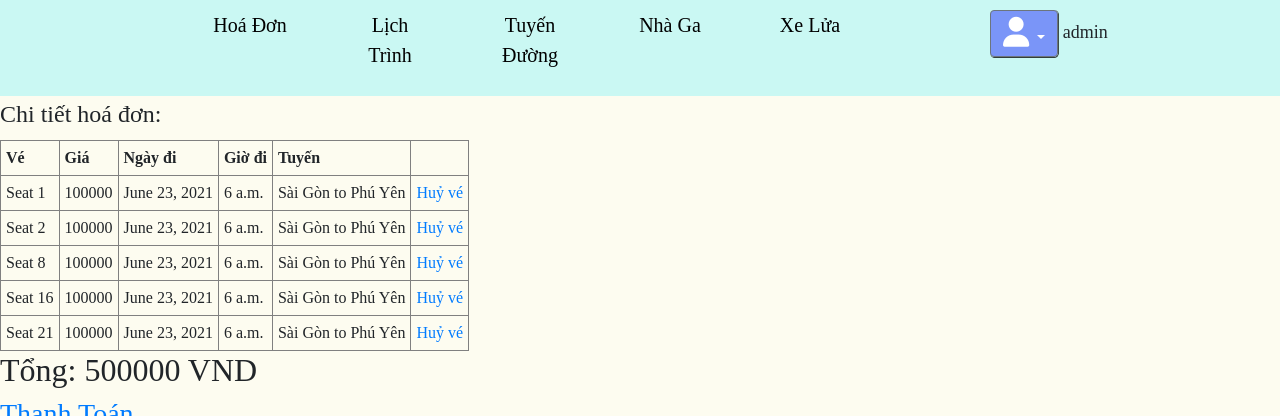
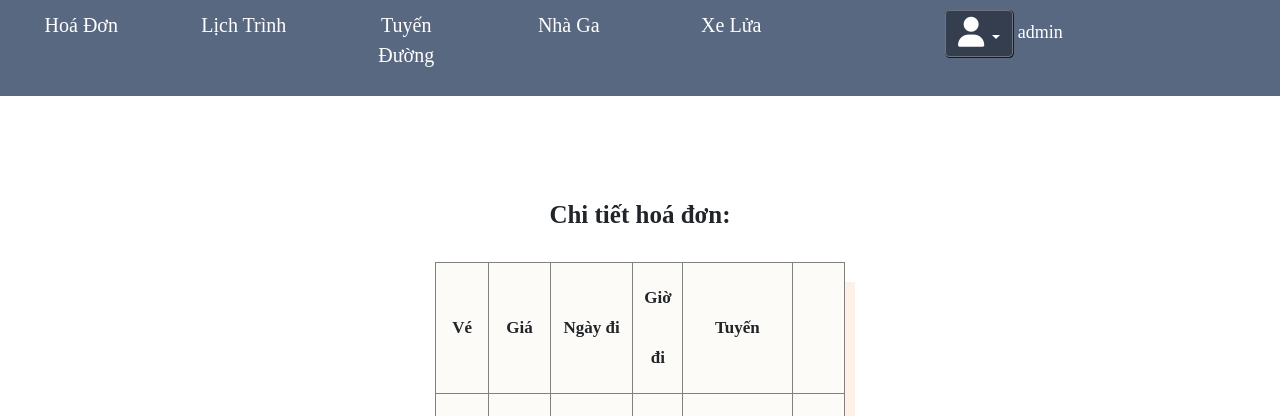
Before and after one commit to pmhnam/banvetau, a Django app: page /detail-bills/13/ in a window 1280 px wide; the page is wider, and only the part inside the window is pictured. Shown: the top 416 px of that part. Run offline with Django 3.2, Linux system fonts and the light colour scheme; a user stored in the database is signed in; data comes from the database, SQL or seed files in the repository; both versions use the stored data as it was after the commit; some libraries are stand-ins or nearby versions; some web fonts are replaced.

Commit message:
add css manage

```diff
--- a/core/templates/core/base_manage.html
+++ b/core/templates/core/base_manage.html
@@ -1,20 +1,26 @@
-
 {% load static %}
 
 <!DOCTYPE html>
 <html lang="en">
   <head>
     <!-- Required meta tags -->
-    <meta charset="utf-8">
-    <meta name="viewport" content="width=device-width, initial-scale=1, shrink-to-fit=no">
+    <meta charset="utf-8" />
+    <meta
+      name="viewport"
+      content="width=device-width, initial-scale=1, shrink-to-fit=no"
+    />
 
     <!-- Bootstrap CSS -->
-    <link rel="stylesheet" href="https://stackpath.bootstrapcdn.com/bootstrap/4.3.1/css/bootstrap.min.css" integrity="sha384-ggOyR0iXCbMQv3Xipma34MD+dH/1fQ784/j6cY/iJTQUOhcWr7x9JvoRxT2MZw1T" crossorigin="anonymous">
+    <link
+      rel="stylesheet"
+      href="https://stackpath.bootstrapcdn.com/bootstrap/4.3.1/css/bootstrap.min.css"
+      integrity="sha384-ggOyR0iXCbMQv3Xipma34MD+dH/1fQ784/j6cY/iJTQUOhcWr7x9JvoRxT2MZw1T"
+      crossorigin="anonymous"
+    />
 
     <!--css style-->
-    <link rel="stylesheet" href="{% static 'css/base.css' %}">
-    {% block head %}
-    {% endblock head %}
+    <link rel="stylesheet" href="{% static 'css/index.css' %}" />
+    {% block head %} {% endblock head %}
   </head>
   <body>
     <header>
@@ -22,52 +28,84 @@
         <div class="container_menu">
           <ul class="menu_header">
             <li class="item_header"><a href="{% url 'bills' %}">Hoá Đơn</a></li>
-                    <li class="item_header"><a href="{% url 'schedules' %}">Lịch Trình</a></li>
-                    <li class="item_header"><a href="{% url 'routes' %}">Tuyến Đường</a></li>
-                    <li class="item_header"><a href="{% url 'stations' %}">Nhà Ga</a></li>
+            <li class="item_header">
+              <a href="{% url 'schedules' %}">Lịch Trình</a>
+            </li>
+            <li class="item_header">
+              <a href="{% url 'routes' %}">Tuyến Đường</a>
+            </li>
+            <li class="item_header">
+              <a href="{% url 'stations' %}">Nhà Ga</a>
+            </li>
             <li class="item_header"><a href="{% url 'trains' %}">Xe Lửa</a></li>
             <!-- <li class="item_header"></li> -->
           </ul>
         </div>
-            {% if user.username  %}
+        {% if user.username %}
         <div class="contain_login">
           <div class="dropdown open">
-                        <button class="btn btn-secondary dropdown-toggle btnProfile" type="button" id="triggerId" data-toggle="dropdown" aria-haspopup="true"
-                                aria-expanded="false">
+            <button
+              class="btn btn-secondary dropdown-toggle btnProfile"
+              type="button"
+              id="triggerId"
+              data-toggle="dropdown"
+              aria-haspopup="true"
+              aria-expanded="false"
+            >
               <i class="fas fa-user userSize"></i>
             </button>
-                        <span>{{user.username}}</span>
+            <span style="color:white;">{{user.username}}</span>
             <div class="dropdown-menu" aria-labelledby="triggerId">
               <!-- <button class="dropdown-item" href="#">My cart</button> -->
-                            <button class="dropdown-item" ><a href="{% url 'bills' %}">Management</a></button>
-                            <button class="dropdown-item" ><a href="{% url 'index' %}">My cart</a></button>
+              <button class="dropdown-item">
+                <a href="{% url 'bills' %}">Management</a>
+              </button>
+              <button class="dropdown-item">
+                <a href="{% url 'index' %}">My cart</a>
+              </button>
               <div class="dropdown-divider"></div>
-                            <button class="dropdown-item" ><a href="{% url 'logout' %}">Logout</a></button>
+              <button class="dropdown-item">
+                <a href="{% url 'logout' %}">Logout</a>
+              </button>
             </div>
           </div>
         </div>
         {% else %}
-                <a href ="{% url 'login' %}">Login</a>
+        <a href="{% url 'login' %}">Login</a>
         {% endif %}
       </div>
     </header>
 
     {% block contain %}{% endblock contain %}
 
-
     <div class="container_animation">
-        <img class='bg' src="./images/bg.png" alt="">
-        <img class='car1' src="./images/police_car.gif" alt="">
-        <img class='car2' src="./images/police_car.gif" alt="">
-        <img class='car3' src="./images/police_car.gif" alt="">
+      <img class="bg" src="./images/bg.png" alt="" />
+      <img class="car1" src="./images/police_car.gif" alt="" />
+      <img class="car2" src="./images/police_car.gif" alt="" />
+      <img class="car3" src="./images/police_car.gif" alt="" />
     </div>
 
     <!-- icon style -->
-    <script src="https://kit.fontawesome.com/36cfb5df1b.js" crossorigin="anonymous"></script>
+    <script
+      src="https://kit.fontawesome.com/36cfb5df1b.js"
+      crossorigin="anonymous"
+    ></script>
     <!-- Optional JavaScript -->
     <!-- jQuery first, then Popper.js, then Bootstrap JS -->
-    <script src="https://code.jquery.com/jquery-3.3.1.slim.min.js" integrity="sha384-q8i/X+965DzO0rT7abK41JStQIAqVgRVzpbzo5smXKp4YfRvH+8abtTE1Pi6jizo" crossorigin="anonymous"></script>
-    <script src="https://cdnjs.cloudflare.com/ajax/libs/popper.js/1.14.7/umd/popper.min.js" integrity="sha384-UO2eT0CpHqdSJQ6hJty5KVphtPhzWj9WO1clHTMGa3JDZwrnQq4sF86dIHNDz0W1" crossorigin="anonymous"></script>
-    <script src="https://stackpath.bootstrapcdn.com/bootstrap/4.3.1/js/bootstrap.min.js" integrity="sha384-JjSmVgyd0p3pXB1rRibZUAYoIIy6OrQ6VrjIEaFf/nJGzIxFDsf4x0xIM+B07jRM" crossorigin="anonymous"></script>
+    <script
+      src="https://code.jquery.com/jquery-3.3.1.slim.min.js"
+      integrity="sha384-q8i/X+965DzO0rT7abK41JStQIAqVgRVzpbzo5smXKp4YfRvH+8abtTE1Pi6jizo"
+      crossorigin="anonymous"
+    ></script>
+    <script
+      src="https://cdnjs.cloudflare.com/ajax/libs/popper.js/1.14.7/umd/popper.min.js"
+      integrity="sha384-UO2eT0CpHqdSJQ6hJty5KVphtPhzWj9WO1clHTMGa3JDZwrnQq4sF86dIHNDz0W1"
+      crossorigin="anonymous"
+    ></script>
+    <script
+      src="https://stackpath.bootstrapcdn.com/bootstrap/4.3.1/js/bootstrap.min.js"
+      integrity="sha384-JjSmVgyd0p3pXB1rRibZUAYoIIy6OrQ6VrjIEaFf/nJGzIxFDsf4x0xIM+B07jRM"
+      crossorigin="anonymous"
+    ></script>
   </body>
 </html>
--- a/core/templates/core/bill_details.html
+++ b/core/templates/core/bill_details.html
@@ -4,9 +4,14 @@
 
 {% block head %}
     <title>Chi tiết hoá đơn</title>
+    <link rel="stylesheet" href="{% static 'css/RTT.css' %}" />
+    <link rel="stylesheet" href="https://maxcdn.bootstrapcdn.com/bootstrap/4.5.2/css/bootstrap.min.css">
+
 {% endblock head %}
 
 {% block contain %}
+<div class="main">
+
     <fieldset>
         <legend id="myLegend">Chi tiết hoá đơn:</legend>
         <table border="1px solid gray">
@@ -31,10 +36,11 @@
         </table>
         <h2>Tổng: {{bill.total}} VND</h2>
         {% if bill.status == 'UNPAID' %}
-        <h3><a href="{% url 'xulythanhtoan' bill.id %}">Thanh Toán</a></h3>
+            <h3 ><a class="btn btn-primary" style="font-size: 20px;" href="{% url 'xulythanhtoan' bill.id %}">Thanh Toán</a></h3>
         {% else %}
             <h3>Đã Thanh Toán</h3>
         {% endif %}
     </fieldset>
+</div>
 
 {% endblock contain %}
--- a/core/views.py
+++ b/core/views.py
@@ -139,9 +139,13 @@ class Tickets(View):
 @method_decorator(staff_member_required, name='dispatch')
 class Schedules(View):
     def get(self,request):
+        trains = Train.objects.all()
+        routes = Route.objects.all()
         schedules = Schedule.objects.all().order_by('-start_day')
         context = {
             'schedules':schedules,
+            'trains':trains,
+            'routes':routes,
         }
         return render(request, 'core/schedules.html',context)
 
--- /dev/null
+++ b/static/css/RTT.css
@@ -0,0 +1,42 @@
+* {
+  margin: 0;
+  padding: 0;
+  box-sizing: border-box;
+}
+.main {
+  width: 80%;
+  margin: auto;
+  text-align: center;
+  margin-top: 50px;
+}
+.main form {
+    width: 100%;
+}
+.main label {
+    font-size: 20px;
+    margin-right: 10px;
+    margin-left: 50px;
+}
+.main select {
+    width: 15%;
+    padding: 10px;
+}
+.main input{
+    padding: 7px 15px;
+}
+.main legend{
+    font-size: 25px;
+    font-weight: bold;
+    padding: 50px 0 20px 0;
+}
+.main table {
+    width: 40%;
+  margin: auto;
+  background-color: #fcfbf7;
+  box-shadow: 10px 20px #fcf0e7;
+}
+.main table th,
+.main table td {
+    line-height: 60px;
+    font-size: 17px;
+}
```
Also changed, not shown: core/templates/core/bills.html (+14 -14 lines), core/templates/core/routes.html (+14 -13 lines), core/templates/core/schedules.html (+24 -23 lines), core/templates/core/stations.html (+13 -16 lines), core/templates/core/trains.html (+13 -16 lines), db.sqlite3. Lines whose indentation alone changed are shown as unchanged.
